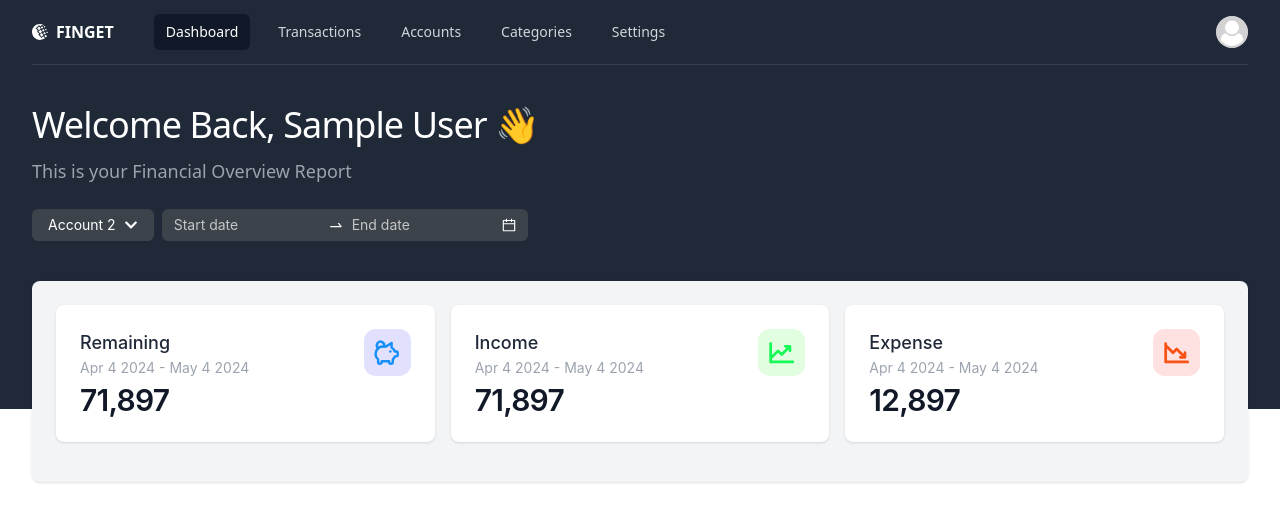
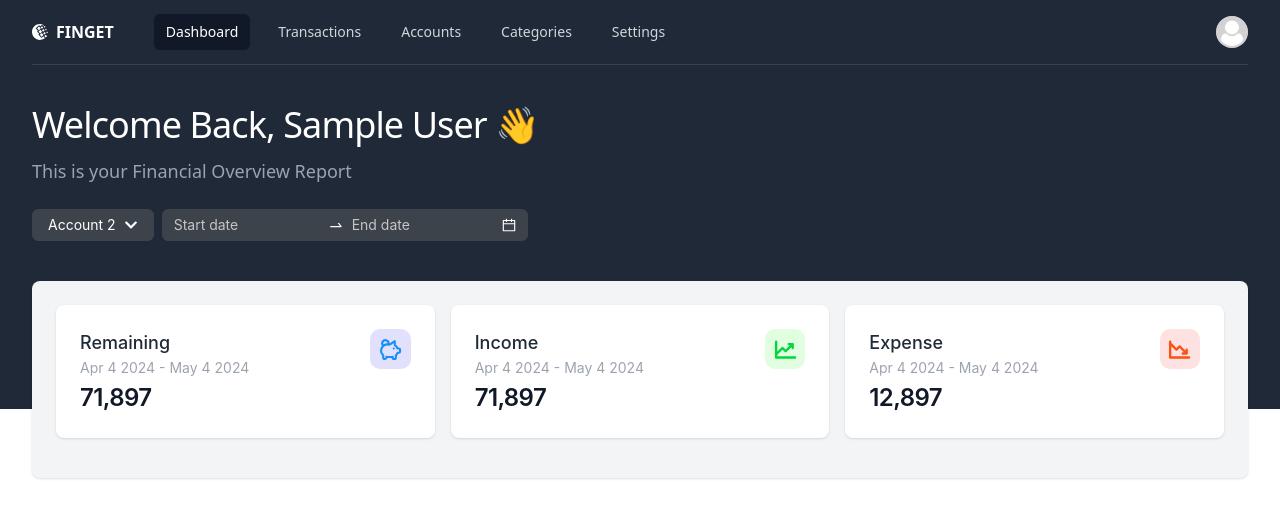
Before and after one commit to abubakar-shaikh-dev/finget, a React (Vite) app: page /dashboard in a window 1280 px wide. Shown: the top 522 px of the page. Built offline with nearby package versions, Linux system fonts and the light colour scheme; sample sign-in values are in the browser's storage.

Commit message:
chore: Update font size in StatisticsCard component

```diff
--- a/src/components/StatisticsCard.jsx
+++ b/src/components/StatisticsCard.jsx
@@ -18,7 +18,7 @@ export default function StatisticsCard({
           <span className="font-normal text-sm text-gray-400">
             Apr 4 2024 - May 4 2024
           </span>
-          <dd className="mt-1 text-3xl font-semibold tracking-tight text-gray-900">
+          <dd className="mt-1 text-2xl font-semibold tracking-tight text-gray-900">
             {value}
           </dd>
         </div>
@@ -28,7 +28,7 @@ export default function StatisticsCard({
               background: iconBg,
               color: iconColor,
               borderRadius: "0.4em",
-              fontSize: "2.1em",
+              fontSize: "1.8em",
               padding: "0.3em",
             }}
           >
--- a/src/pages/dashboard/index.jsx
+++ b/src/pages/dashboard/index.jsx
@@ -17,7 +17,7 @@ const stats = [
     value: "71,897",
     icon: <PiChartLineUpBold />,
     iconBg: "#e2fee1",
-    iconColor: "#16f956",
+    iconColor: "#00d73d",
   },
   {
     title: "Expense",
```
